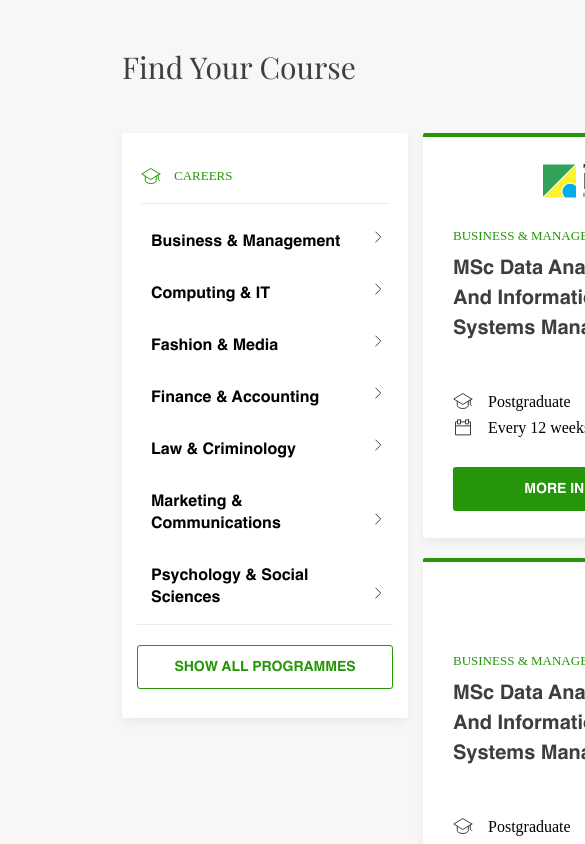
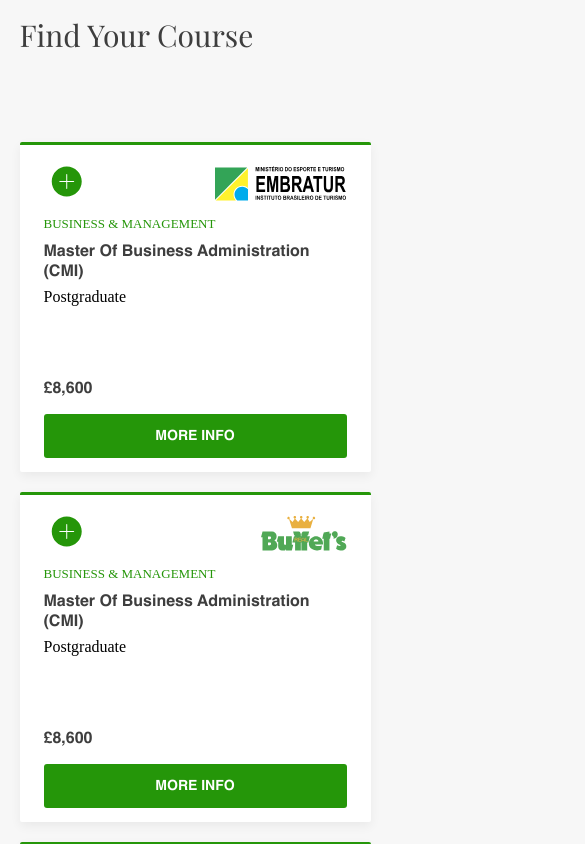
Before and after one commit to SaltGreenson/richBrains, a React (Create React App) app: page / in a window 390 px wide. Shown: the top 844 px of the page, 585 px wide, since content can reach past the window. Built offline with nearby package versions, Linux system fonts and the light colour scheme.

Commit message:
card adaptation has been added

```diff
--- a/src/app.styles.less
+++ b/src/app.styles.less
@@ -5,6 +5,11 @@
   gap: 20px;
   padding-left: 15px;
   padding-bottom: 46px;
+
+  @media (max-width: 768px) {
+    padding-left: 0;
+    padding-top: 20px;
+  }
 }
 
 .dashboard-load-more-container {
--- a/src/components/common/IconLabel/styles.less
+++ b/src/components/common/IconLabel/styles.less
@@ -9,4 +9,10 @@
     font-family: "Helvetica", serif;
     color: @text-color;
   }
+
+  svg {
+    @media (max-width: 768px) {
+      display: none;
+    }
+  }
 }
--- a/src/components/common/Signs/Plus/index.tsx
+++ b/src/components/common/Signs/Plus/index.tsx
@@ -1,6 +1,10 @@
 import React from "react";
 
-const Plus = () => (
+type PlusProps = {
+  isGreen?: boolean;
+};
+
+const Plus = ({ isGreen }: PlusProps) => (
   <svg
     width="43"
     height="44"
@@ -10,7 +14,7 @@ const Plus = () => (
   >
     <path
       d="M10.6434 11.3934C4.7744 17.2624 4.7744 26.7376 10.6434 32.6066C16.5124 38.4756 25.9876 38.4756 31.8566 32.6066C37.7256 26.7376 37.7256 17.2624 31.8566 11.3934C25.9876 5.52441 16.5124 5.52441 10.6434 11.3934ZM26.5533 17.4038L21.9571 22L26.5533 26.5962C26.7654 26.8083 26.7654 27.0912 26.5533 27.3033C26.3412 27.5154 26.0583 27.5154 25.8462 27.3033L21.25 22.7071L16.6538 27.3033C16.4417 27.5154 16.1588 27.5154 15.9467 27.3033C15.7346 27.0912 15.7346 26.8083 15.9467 26.5962L20.5429 22L15.9467 17.4038C15.7346 17.1917 15.7346 16.9088 15.9467 16.6967C16.1588 16.4846 16.4417 16.4846 16.6538 16.6967L21.25 21.2929L25.8462 16.6967C26.0583 16.4846 26.3412 16.4846 26.5533 16.6967C26.7654 16.9088 26.7654 17.1917 26.5533 17.4038Z"
-      fill="white"
+      fill={isGreen ? "#259609" : "white"}
     />
   </svg>
 );
--- a/src/components/elements/Card/index.tsx
+++ b/src/components/elements/Card/index.tsx
@@ -33,8 +33,16 @@ const Card = ({ logo, description }: ICardProps): JSX.Element => (
       </div>
       <div className="card-container__options-wrapper">
         <IconLabel icon={<Hat isGrey />}>{description.degree}</IconLabel>
-        <IconLabel icon={<Battery />}>Every 12 weeks</IconLabel>
+        <div className="no-mobile-display">
+          <IconLabel icon={<Battery />}>Every 12 weeks</IconLabel>
+        </div>
       </div>
+      <div className="card-container__top-side-price">
+        £{formatNumberToPound(description.price)}
+      </div>
+    </div>
+    <div className="card-container__top-side-plus">
+      <Plus isGreen />
     </div>
     <Button variant="primary">More Info</Button>
     <div className="card-container__back-side">
--- a/src/components/elements/Card/styles.less
+++ b/src/components/elements/Card/styles.less
@@ -9,6 +9,12 @@
   background-color: @white;
   box-shadow: 0 4px 11px rgba(0, 0, 0, 0.06);
   overflow: hidden;
+
+  @media (max-width: 768px) {
+    width: 100%;
+    height: 330px;
+    padding: 24px 24px 20px 24px;
+  }
 }
 
 .card-container:hover {
@@ -36,6 +42,12 @@
     background-color: @white;
     color: @green-main;
   }
+
+  @media (max-width: 768px) {
+    width: 100%;
+    height: 330px;
+    padding: 24px;
+  }
 }
 
 .card-container__plus-btn {
@@ -51,6 +63,11 @@
   flex-direction: column;
   gap: 20px;
   padding-bottom: 31px;
+
+  @media (max-width: 768px) {
+    padding-bottom: 24px;
+    gap: 10px;
+  }
 }
 
 .card-container__back-side-title,
@@ -81,12 +98,22 @@
   font-family: "Helvetica Bold", serif;
   padding-bottom: 10px;
   color: @white;
+
+  @media (max-width: 768px) {
+    font-size: 16px;
+    line-height: 22px;
+    padding-bottom: 14px;
+  }
 }
 
 .card-container__logo {
   display: flex;
   justify-content: flex-end;
   padding-bottom: 30px;
+
+  @media (max-width: 768px) {
+    padding-bottom: 15px;
+  }
 }
 
 .card-container__top-side {
@@ -94,6 +121,13 @@
   flex-direction: column;
   justify-content: space-between;
   padding-bottom: 30px;
+
+  @media (max-width: 768px) {
+    justify-content: flex-start;
+    gap: 6px;
+    padding-bottom: 0;
+  }
+}
 
 .card-container__title-wrapper,
 .card-container__options-wrapper {
@@ -104,10 +138,18 @@
 .card-container__title-wrapper {
   gap: 10px;
   height: 165px;
+
+  @media (max-width: 768px) {
+    height: 66px;
+  }
 }
 
 .card-container__options-wrapper {
   gap: 8px;
+
+  @media (max-width: 768px) {
+    height: 84px;
+  }
 }
 
 .card-container__title-small {
@@ -123,5 +165,38 @@
   line-height: 30px;
   color: @text-color;
   text-transform: capitalize;
+
+  @media (max-width: 768px) {
+    font-size: 16px;
+    line-height: 20px;
   }
 }
+
+.card-container__top-side-price {
+  display: none;
+  padding-bottom: 14px;
+  font-family: "Helvetica Bold", serif;
+  color: @text-color;
+  font-size: 16px;
+  line-height: 22px;
+
+  @media (max-width: 768px) {
+    display: block;
+  }
+}
+
+.card-container__top-side-plus {
+  position: absolute;
+  left: 24px;
+  top: 17px;
+  transform: rotate(45deg);
+  @media (min-width: 1024px) {
+    display: none;
+  }
+}
+
+.no-mobile-display {
+  @media (max-width: 768px) {
+    display: none;
+  }
+}
--- a/src/components/layouts/Dashboard/index.tsx
+++ b/src/components/layouts/Dashboard/index.tsx
@@ -15,7 +15,7 @@ const DashboardLayout = ({
 }: DashboardProps): JSX.Element => (
   <div className="dashboard-layout-container" {...props}>
     <div className="dashboard-layout-container__head">{head}</div>
-    <div className="dashboard-layout-container__menu">{menu}</div>
+    {/*<div className="dashboard-layout-container__menu">{menu}</div>*/}
     <div className="dashboard-layout-container__content">{children}</div>
   </div>
 );
--- a/src/components/layouts/Dashboard/styles.less
+++ b/src/components/layouts/Dashboard/styles.less
@@ -4,6 +4,11 @@
   grid-template-rows: 133px auto 59px;
   max-width: 1440px;
   margin: 0 auto;
+
+  @media (max-width: 768px) {
+    grid-template-columns: 5% 90% 5%;
+    grid-template-rows: 70px 52px auto;
+  }
 }
 
 .dashboard-layout-container__head {
@@ -11,14 +16,27 @@
   grid-column: 2 / span 3;
   display: flex;
   align-items: center;
+
+  @media (max-width: 768px) {
+    grid-column: 2;
+  }
 }
 
 .dashboard-layout-container__content {
   grid-row: 2;
   grid-column: 3;
+
+  @media (max-width: 768px) {
+    grid-row: 3;
+    grid-column: 2;
+  }
 }
 
 .dashboard-layout-container__menu {
   grid-row: 2;
   grid-column: 2;
+
+  @media (max-width: 768px) {
+    grid-row: 2;
+  }
 }
--- a/src/mockData/dashboard.mock.tsx
+++ b/src/mockData/dashboard.mock.tsx
@@ -15,7 +15,7 @@ export const dashboardMock: ICardProps[] = [
       degree: "Postgraduate",
       price: 8600,
       startDates: "January, April, July, October",
-      title: "MSc Data Analytics and Information Systems Management",
+      title: "Master of Business Administration (CMI)",
     },
   },
   {
@@ -27,7 +27,7 @@ export const dashboardMock: ICardProps[] = [
       degree: "Postgraduate",
       price: 8600,
       startDates: "January, April, July, October",
-      title: "MSc Data Analytics and Information Systems Management",
+      title: "Master of Business Administration (CMI)",
     },
   },
   {
@@ -39,7 +39,7 @@ export const dashboardMock: ICardProps[] = [
       degree: "Postgraduate",
       price: 3800,
       startDates: "January, April, July, October",
-      title: "MSc Data Analytics and Information Systems Management",
+      title: "Master of Business Administration (CMI)",
     },
   },
   {
@@ -51,7 +51,7 @@ export const dashboardMock: ICardProps[] = [
       degree: "Postgraduate",
       price: 1600,
       startDates: "January, April, July, October",
-      title: "MSc Data Analytics and Information Systems Management",
+      title: "Master of Business Administration (CMI)",
     },
   },
   {
@@ -63,7 +63,7 @@ export const dashboardMock: ICardProps[] = [
       degree: "Postgraduate",
       price: 8500,
       startDates: "January, April, July, October",
-      title: "MSc Data Analytics and Information Systems Management",
+      title: "Master of Business Administration (CMI)",
     },
   },
   {
@@ -75,7 +75,7 @@ export const dashboardMock: ICardProps[] = [
       degree: "Postgraduate",
       price: 8600,
       startDates: "January, April, July, October",
-      title: "MSc Data Analytics and Information Systems Management",
+      title: "Master of Business Administration (CMI)",
     },
   },
 ];
```
Lines whose indentation alone changed are shown as unchanged.
